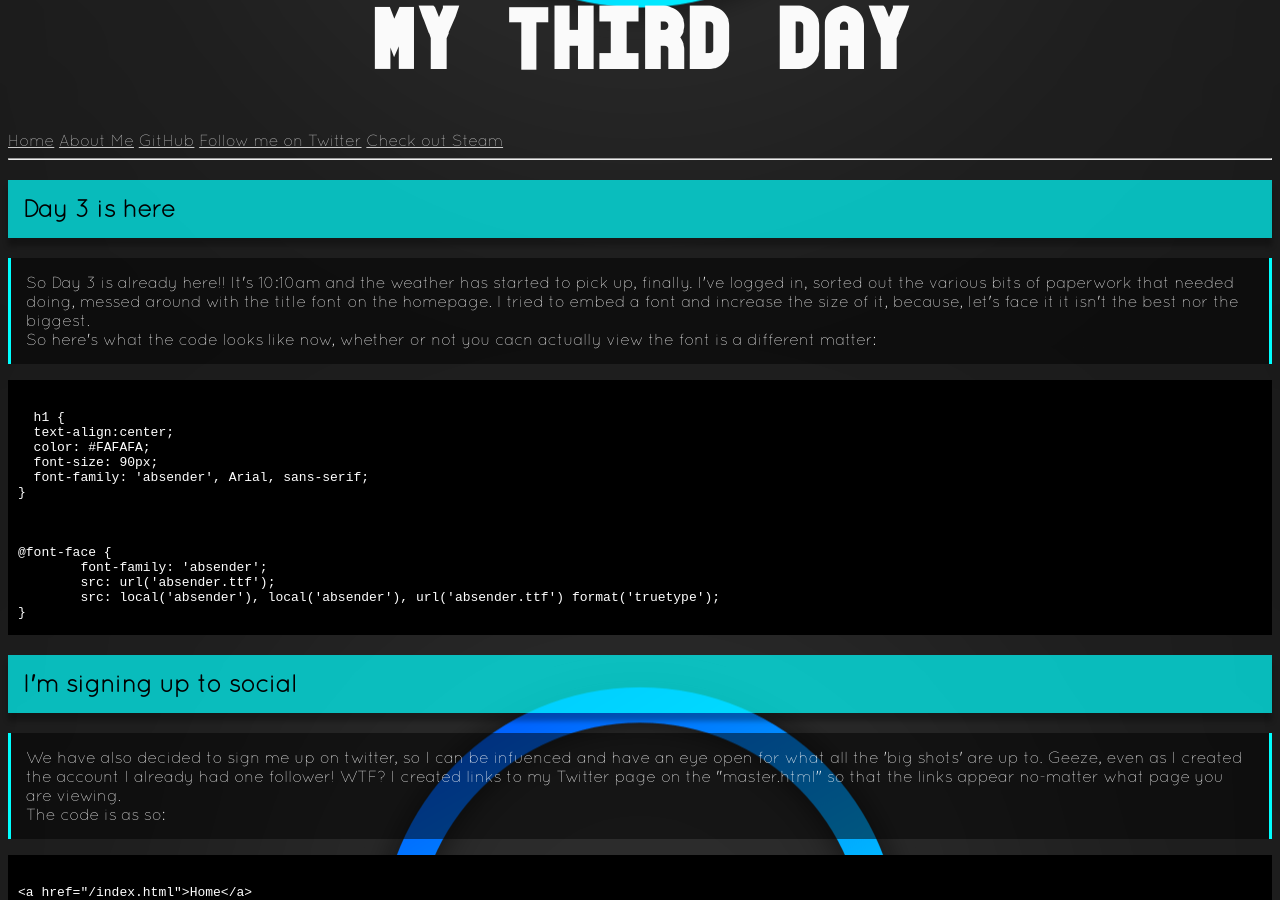
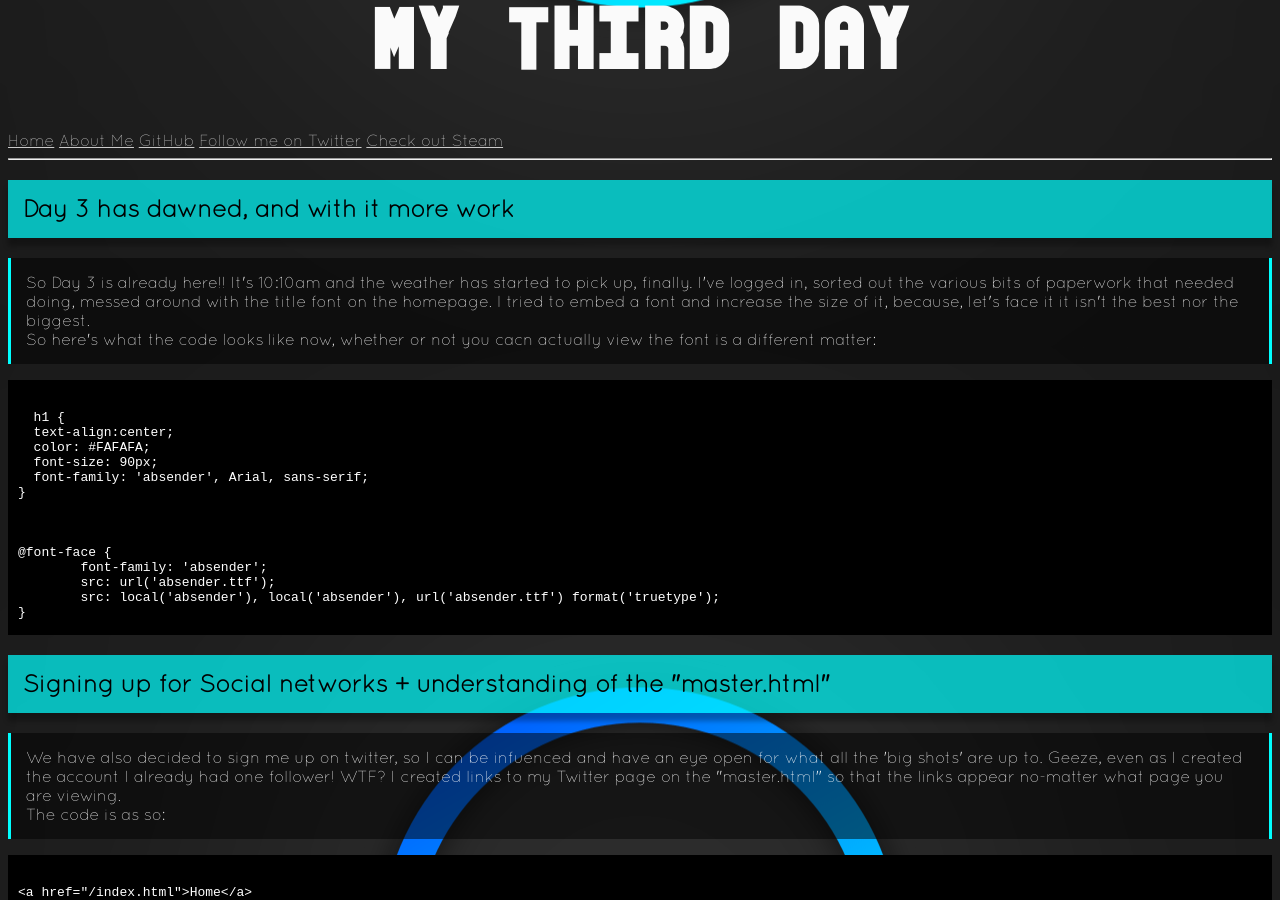
Before and after one commit to boffnoff/boffnoff.github.com, a Jekyll site: the page built from _posts/2013-10-23-third-day.html, in a window 1280 px wide and 900 px high. Built offline with Jekyll 4.4.1, drawn with Linux system fonts in a browser that asks for light colours.

Commit message:
added new H2 headings in the hope of giving the page some structure

```diff
--- a/_posts/2013-10-22-mastering-templates.html
+++ b/_posts/2013-10-22-mastering-templates.html
@@ -3,6 +3,9 @@ title: My Second Day
 layout: post
 ---
 
+<h2>
+  Day 2 inside of the Matrix
+</h2>
     <p>
       It's already 11:30am, gee time flies by when you're having fun! So far today I have delved a little deeper into CSS, added anchor links to the days and am just about to add a HTML JavaScript
       widget into the page.
@@ -32,6 +35,9 @@ layout: post
   <pre><code>
 &lt;a id=&quot;monday&quot;&gt;&lt;/a&gt;
 </code></pre>
+<h2>
+  Moving up in the world of server files
+</h2>
 
   <p>
     And not long afterwards Dave showed me how to understand and impliment the "Templating" idea and way of structuring the filesystems. It involved creating a new directory called "_layouts" and
--- a/_posts/2013-10-23-third-day.html
+++ b/_posts/2013-10-23-third-day.html
@@ -3,7 +3,7 @@ title: My Third Day
 layout: post
 ---
 
-<h2>Day 3 is here</h2>
+<h2>Day 3 has dawned, and with it more work</h2>
   <p>
     So Day 3 is already here!! It's 10:10am and the weather has started to pick up, finally. I've logged in, sorted out the various bits of paperwork that needed doing, messed around with the
     title font on the homepage. I tried to embed a font and increase the size of it, because, let's face it it isn't the best nor the biggest.
@@ -26,7 +26,9 @@ layout: post
 	src: local('absender'), local('absender'), url('absender.ttf') format('truetype');
 }
 </code></pre>
-<h2>I'm signing up to social</h2>
+<h2>
+  Signing up for Social networks + understanding of the "master.html"
+</h2>
 <p>
    We have also decided to sign me up on twitter, so I can be infuenced and have an eye open for what all the 'big shots' are up to. Geeze, even as I created the account I already had one follower!
   WTF? I created links to my Twitter page on the "master.html" so that the links appear no-matter what page you are viewing.
--- a/about.html
+++ b/about.html
@@ -20,7 +20,7 @@ layout: master
   </p>
 <br>
 <br>
-<iframe width="1280" height="720" src="//www.youtube-nocookie.com/embed/hYvaeWDW2xI" frameborder="0" allowfullscreen></iframe>
+<center><iframe width="1280" height="720" position: center; src="//www.youtube-nocookie.com/embed/hYvaeWDW2xI" frameborder="0" allowfullscreen></iframe></center>
 <br>
 <br>
 <br>
```
Also changed, not shown: _posts/2013-10-21-first-day.html (+6 -1 lines).
